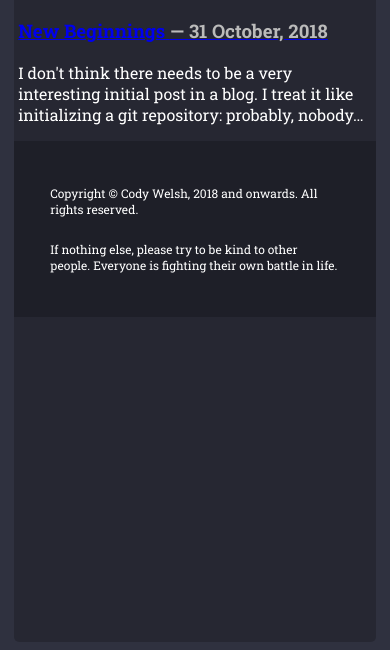
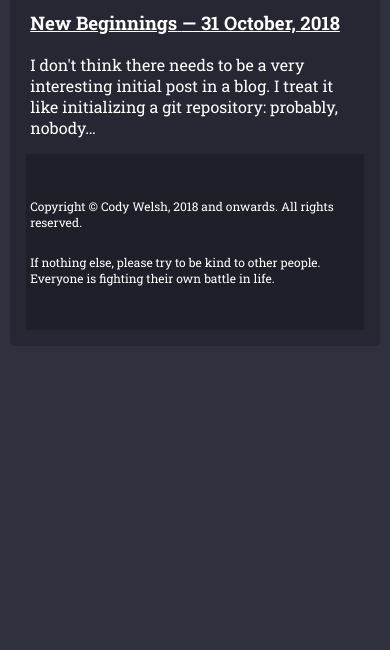
Before and after one commit to CWelshE/cwelshesite, a Gatsby site: page /blog in a window 390 px wide. Shown: the part 210-860 px from the top of the page. Built offline with nearby package versions, Linux system fonts and the light colour scheme; Gatsby itself is replaced by a stand-in of ours; some packages are replaced by stand-ins of ours.

Commit message:
styles(Layout): Footer padding, layout margin
Removes horizontal padding from the footer to line it up with the rest
of the layout, and also adds a query for the layout to look a little
better on mobile devices.

Also includes some minor blog HTML changes.

```diff
--- a/src/components/footer.js
+++ b/src/components/footer.js
@@ -13,7 +13,7 @@ const section = css`
   color: ${text.colors.primary};
   flex-wrap: wrap;
   max-width: 600px;
-  padding: 2rem;
+  padding: 2rem 0;
 `;
 
 const FooterSection = (
--- a/src/components/layout.js
+++ b/src/components/layout.js
@@ -30,14 +30,19 @@ const wrapperStyles = css`
   background: rgba(0, 0, 0, 0.2);
   font-family: ${text.default.typeface};
   color: ${text.colors.primary};
-  max-width: 600px;
-  min-height: 100vh;
-  margin: 0 calc(13vw - 45px);
+  max-width: calc(80vw);
+  min-height: 500px;
+  margin: 0 auto;
   padding-top: 1.5rem;
   border-radius: 5px;
 
   > * {
     padding: 0 calc(5vw - 15px);
+  }
+
+  @media screen and (max-width: 550px) {
+    max-width: 95vw;
+    padding: 1em;
   }
 `;
 
--- a/src/pages/blog.js
+++ b/src/pages/blog.js
@@ -1,8 +1,15 @@
 import React from 'react';
 import { Link, graphql } from 'gatsby';
-import { css } from 'react-emotion';
+import styled, { css } from 'react-emotion';
 import Layout from '../components/layout';
 import PropTypes from 'prop-types';
+
+const StyledLink = styled(Link)`
+  color: #fff;
+  &:visited {
+    color: #fff;
+  }
+`;
 
 const blog = ({ data }) => {
   return (
@@ -12,18 +19,12 @@ const blog = ({ data }) => {
         <h4>{data.allMarkdownRemark.totalCount} Posts</h4>
         {data.allMarkdownRemark.edges.map(({ node }) => (
           <div key={node.id}>
-            <Link to={node.fields.slug}>
+            <StyledLink to={node.fields.slug}>
               <h3>
                 {node.frontmatter.title}{' '}
-                <span
-                  className={css`
-                    color: #bbb;
-                  `}
-                >
-                  — {node.frontmatter.date}
-                </span>
+                <span> — {node.frontmatter.date} </span>
               </h3>
-            </Link>
+            </StyledLink>
             <p>{node.excerpt}</p>
           </div>
         ))}
```
